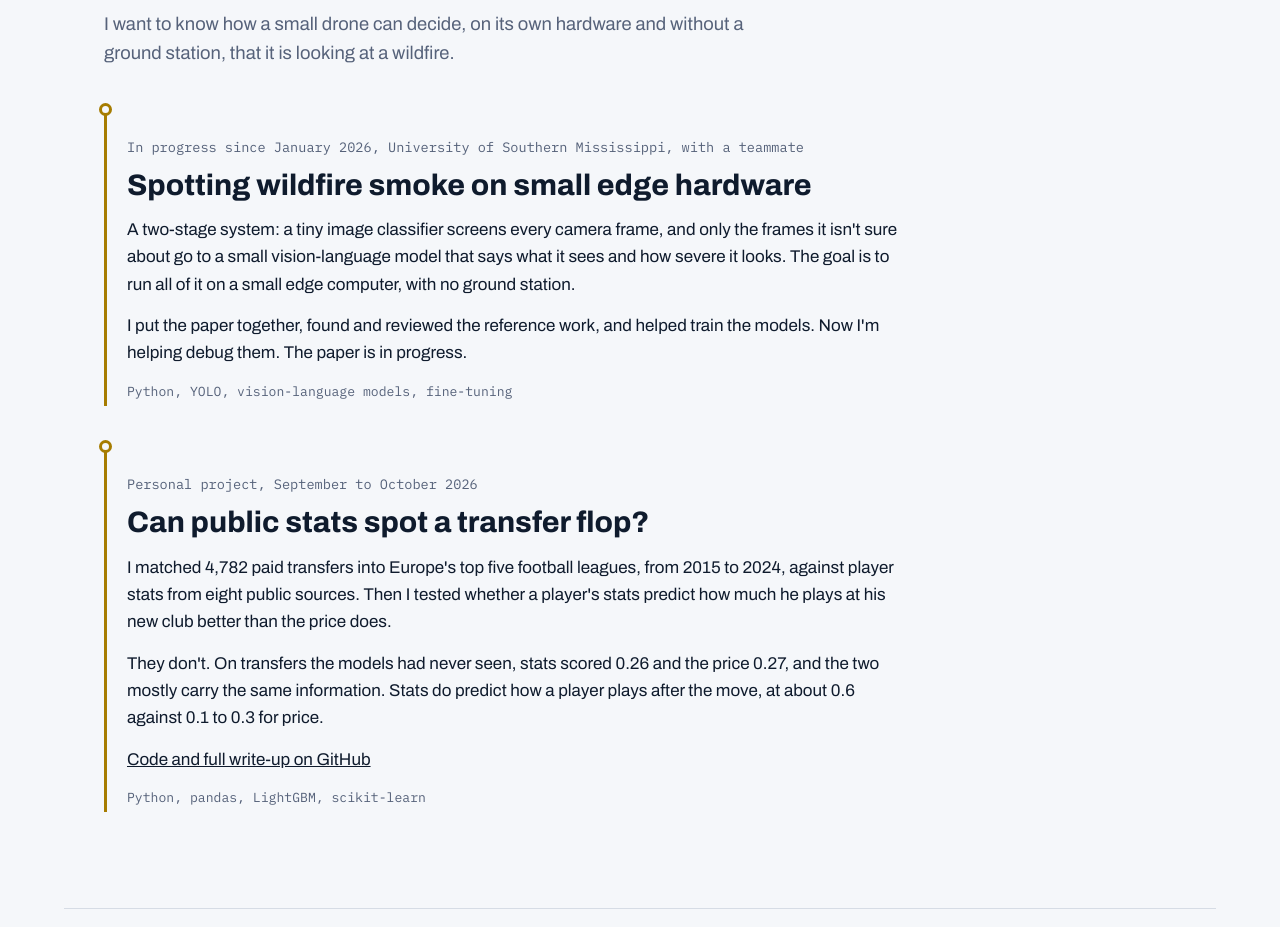
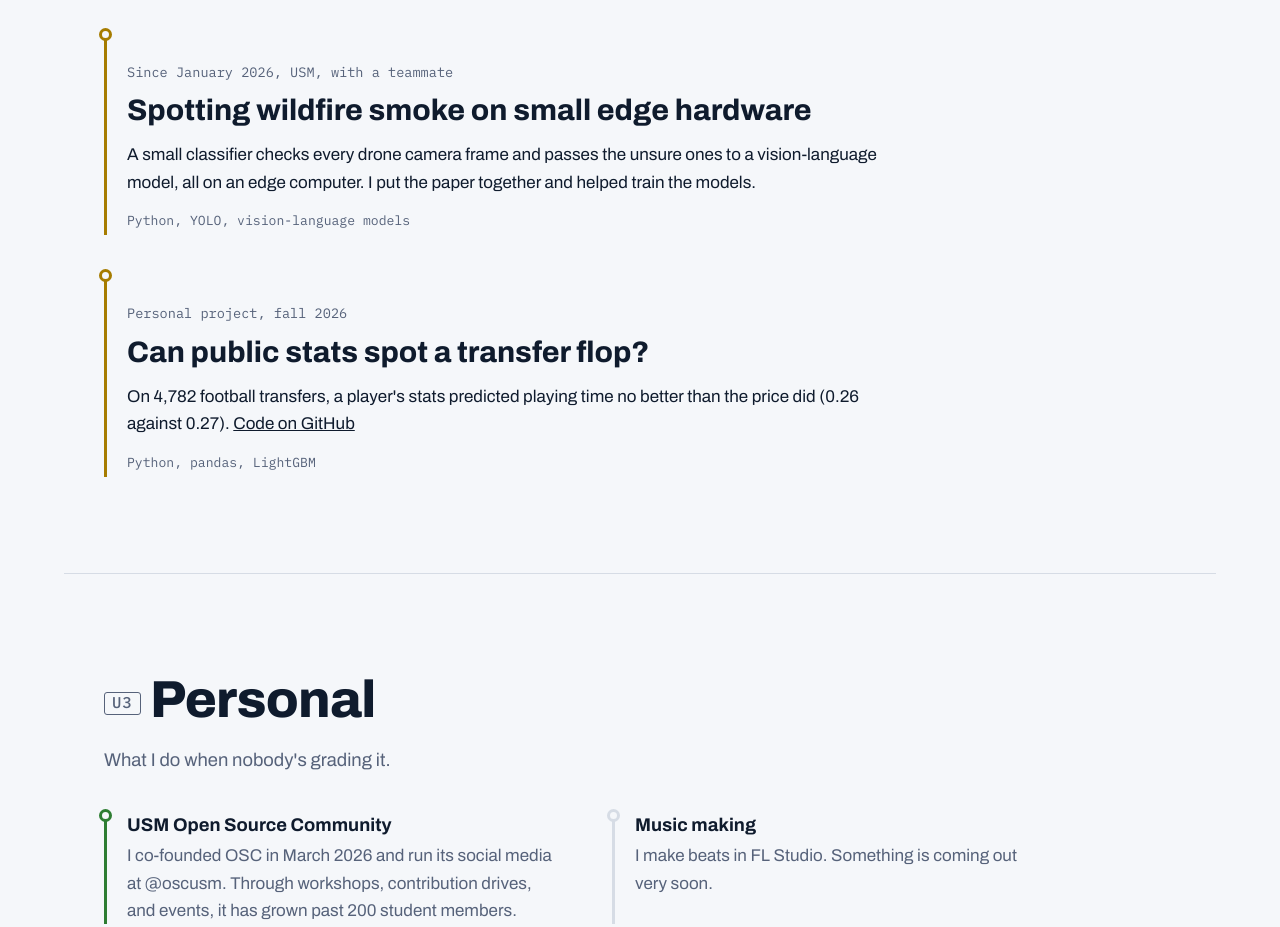
Before and after one commit to source-shrabya/source-shrabya.github.io, a website: page index.html in a window 1280 px wide. Shown: the part 2920-3847 px from the top of the page. Drawn offline with Linux system fonts and the light colour scheme; no server answers.

Commit message:
Shorten Research and add Lost to the resume

```diff
--- a/index.html
+++ b/index.html
@@ -184,23 +184,18 @@ void loop() {
     <!-- ============ Research ============ -->
     <section id="research" class="section">
       <h2><span class="refdes" aria-hidden="true">U2</span>Research</h2>
-      <p class="section__intro">I want to know how a small drone can decide, on its own hardware and without a ground station, that it is looking at a wildfire.</p>
-
       <article class="feature" style="--c: var(--c-yellow)">
-        <p class="feature__status">In progress since January 2026, University of Southern Mississippi, with a teammate</p>
+        <p class="feature__status">Since January 2026, USM, with a teammate</p>
         <h3>Spotting wildfire smoke on small edge hardware</h3>
-        <p>A two-stage system: a tiny image classifier screens every camera frame, and only the frames it isn't sure about go to a small vision-language model that says what it sees and how severe it looks. The goal is to run all of it on a small edge computer, with no ground station.</p>
-        <p>I put the paper together, found and reviewed the reference work, and helped train the models. Now I'm helping debug them. The paper is in progress.</p>
-        <p class="entry__tech">Python, YOLO, vision-language models, fine-tuning</p>
+        <p>A small classifier checks every drone camera frame and passes the unsure ones to a vision-language model, all on an edge computer. I put the paper together and helped train the models.</p>
+        <p class="entry__tech">Python, YOLO, vision-language models</p>
       </article>
 
       <article class="feature" style="--c: var(--c-yellow)">
-        <p class="feature__status">Personal project, September to October 2026</p>
+        <p class="feature__status">Personal project, fall 2026</p>
         <h3>Can public stats spot a transfer flop?</h3>
-        <p>I matched 4,782 paid transfers into Europe's top five football leagues, from 2015 to 2024, against player stats from eight public sources. Then I tested whether a player's stats predict how much he plays at his new club better than the price does.</p>
-        <p>They don't. On transfers the models had never seen, stats scored 0.26 and the price 0.27, and the two mostly carry the same information. Stats do predict how a player plays after the move, at about 0.6 against 0.1 to 0.3 for price.</p>
-        <p><a href="https://github.com/source-shrabya/player-value" target="_blank" rel="noopener">Code and full write-up on GitHub</a></p>
-        <p class="entry__tech">Python, pandas, LightGBM, scikit-learn</p>
+        <p>On 4,782 football transfers, a player's stats predicted playing time no better than the price did (0.26 against 0.27). <a href="https://github.com/source-shrabya/player-value" target="_blank" rel="noopener">Code on GitHub</a></p>
+        <p class="entry__tech">Python, pandas, LightGBM</p>
       </article>
     </section>
 
```
Also changed, not shown: 1 other file.
